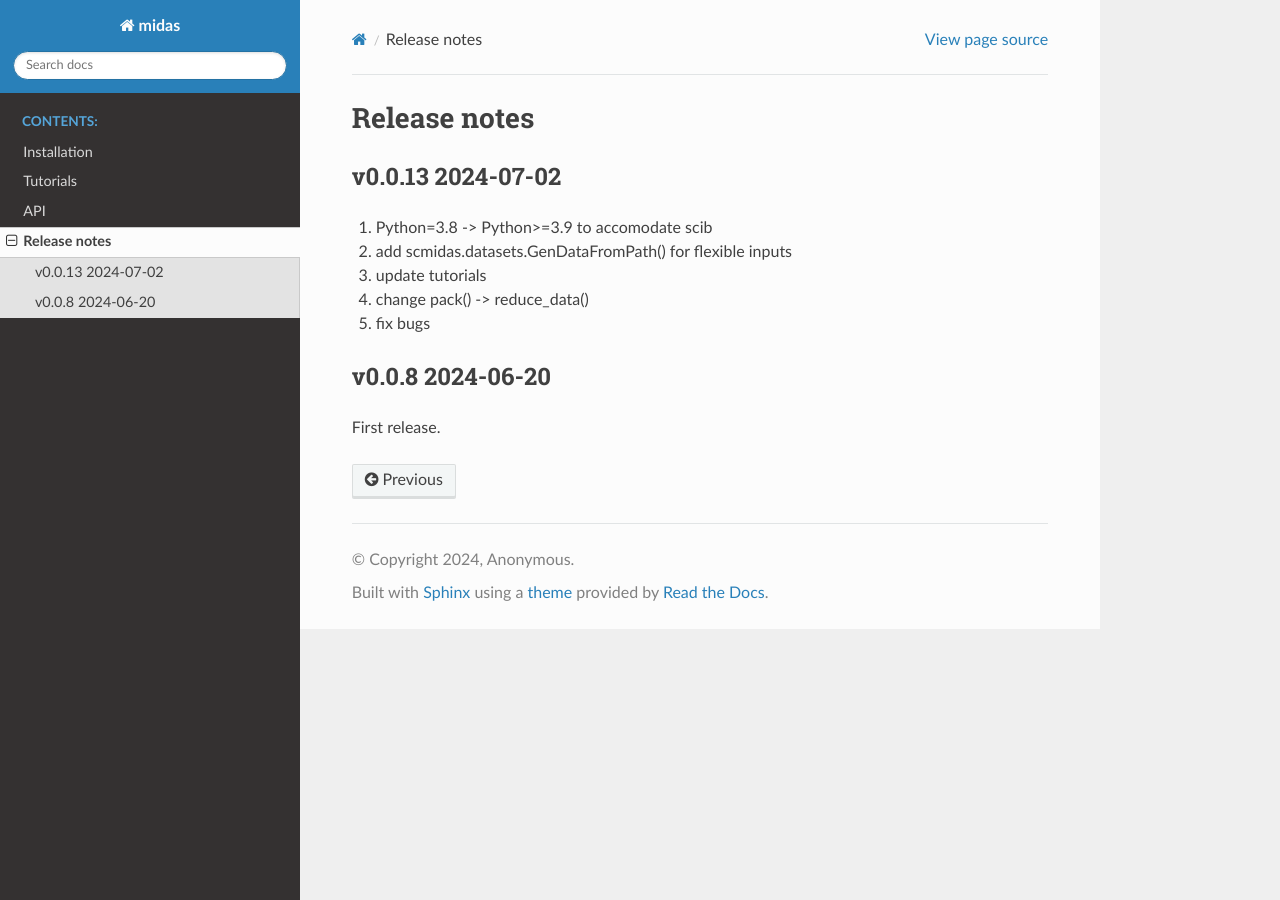
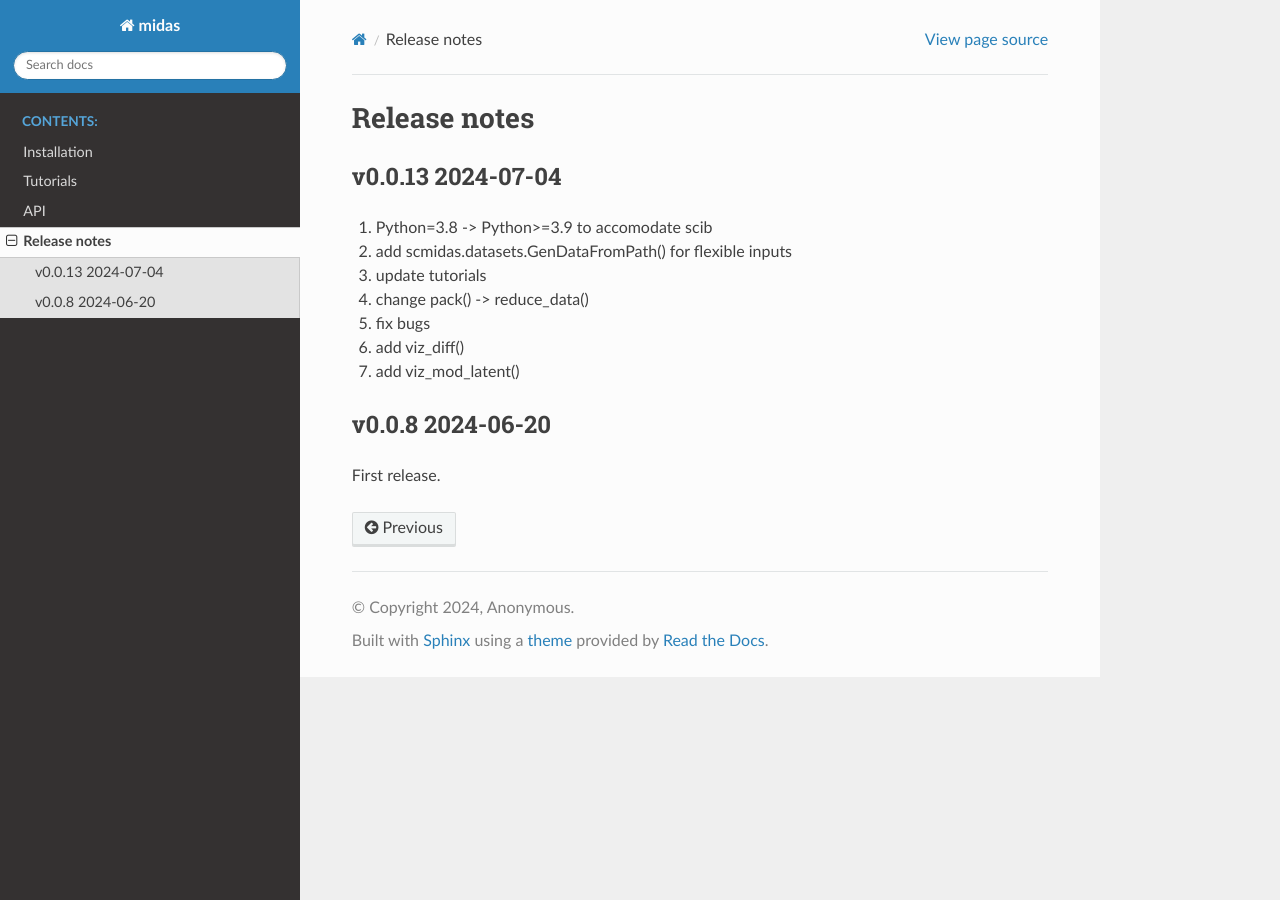
Before and after one commit to labomics/midas, a Sphinx documentation site: the page built from docs/source/release.md, in a window 1280 px wide. Built offline with Sphinx 7.4.7 and the Read the Docs theme 2.0.0, drawn with Linux system fonts in a browser that asks for light colours; pages that are not in the unit, such as notebooks, are missing from menus.

Commit message:
update release

```diff
--- a/docs/source/release.md
+++ b/docs/source/release.md
@@ -1,11 +1,13 @@
 # Release notes
 
-## v0.0.13  2024-07-02
+## v0.0.13  2024-07-04
 1. Python=3.8 -> Python>=3.9 to accomodate scib
 2. add scmidas.datasets.GenDataFromPath() for flexible inputs
 3. update tutorials
 4. change pack() -> reduce_data()
 5. fix bugs
+6. add viz_diff()
+7. add viz_mod_latent()
 
 
 ## v0.0.8  2024-06-20
```
Also changed, not shown: README.md (+0 -1 lines).
